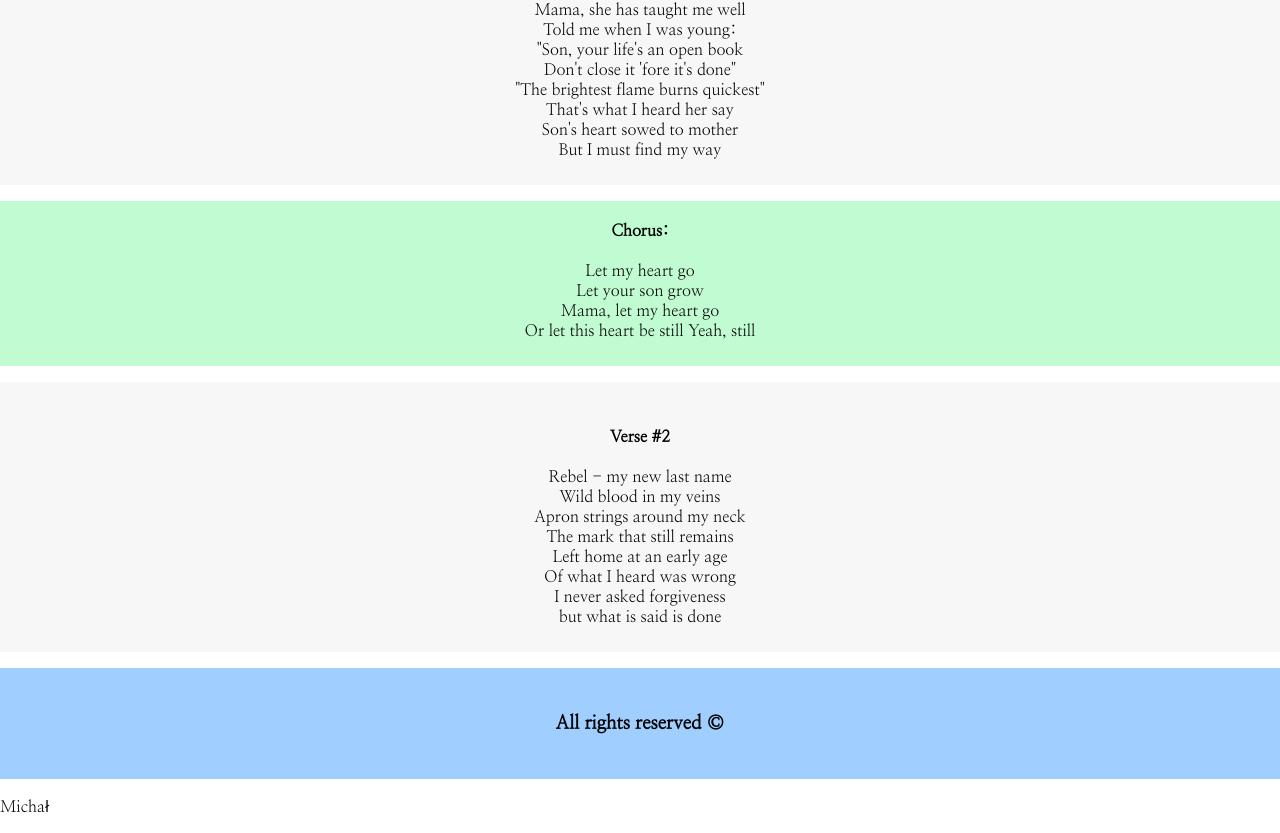
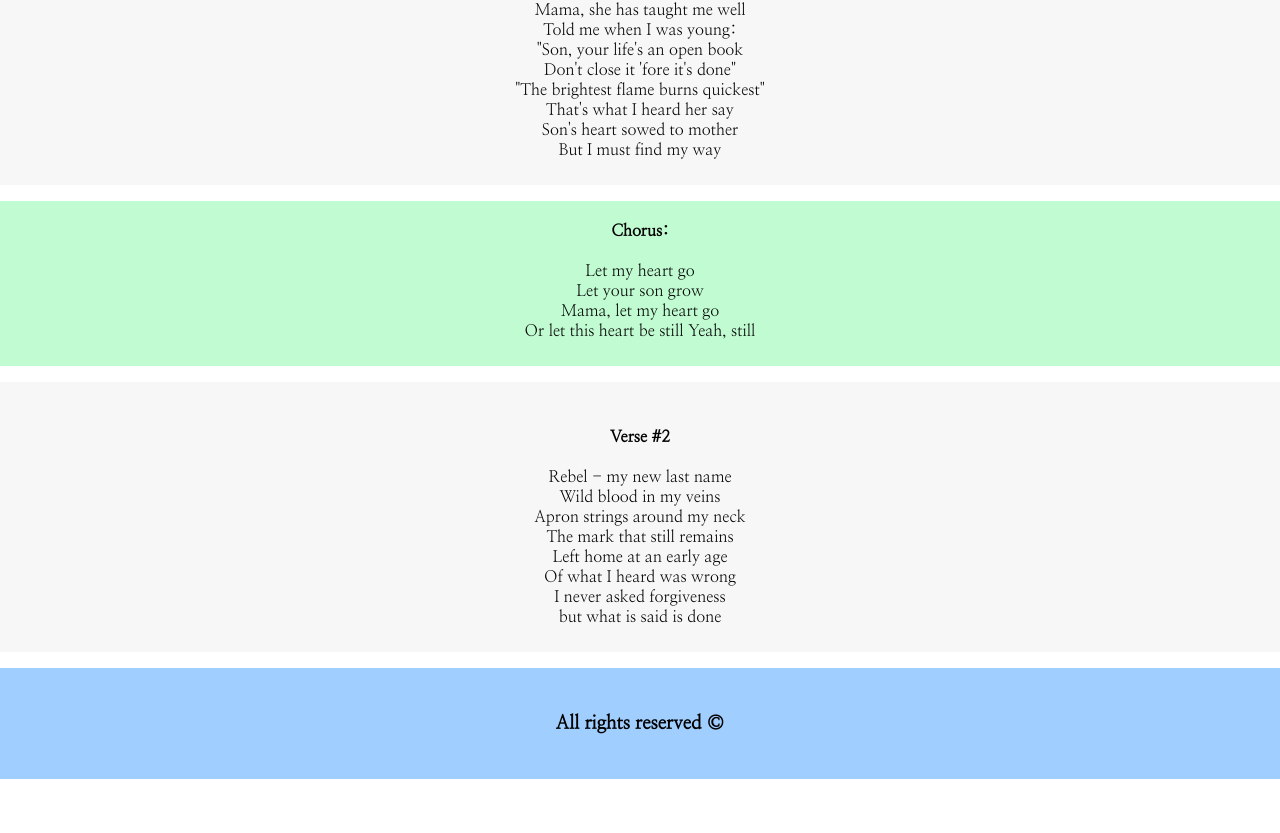
Before and after one commit to profitm/nauka-gita-2.1, a plain HTML site: page index.html in a window 1280 px wide. Shown: the part 314-1147 px from the top of the page. After the commit the page ends 1093 px from the top, so only its background shows below. Drawn offline with Linux system fonts and the light colour scheme.

Commit message:
change final version index.html

```diff
--- a/index.html
+++ b/index.html
@@ -56,7 +56,7 @@
 
 
 
-<p>Michał</p>
+
 
 
 
```
